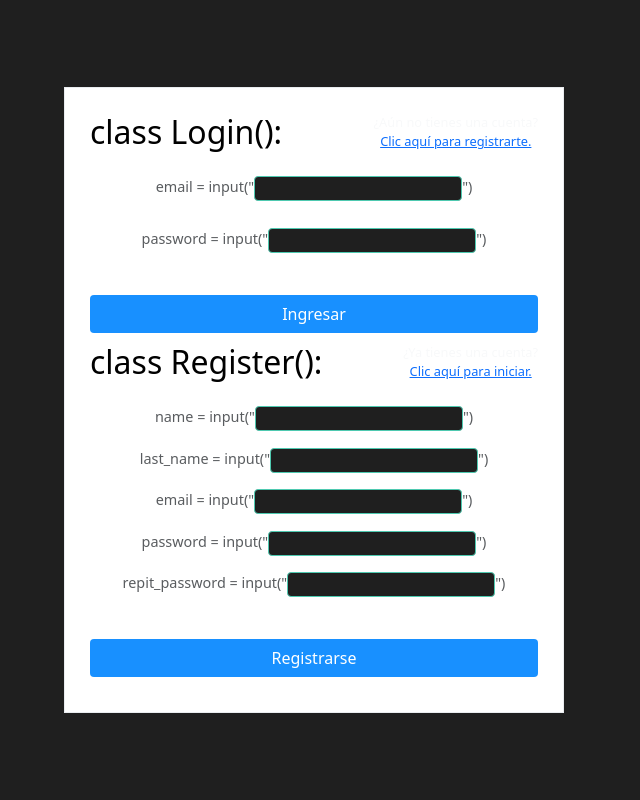
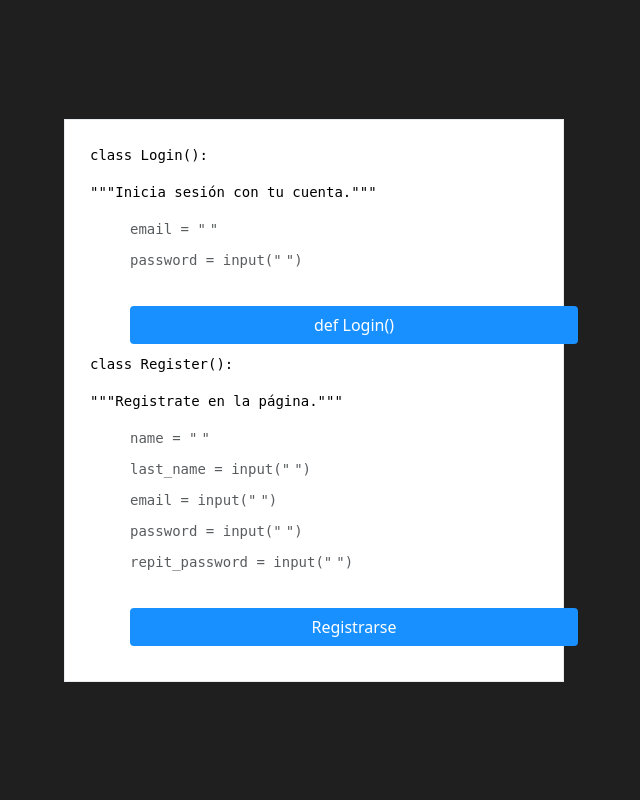
Before and after one commit to TheCatAvila/DevTest, a Flask app: page /ingresar in a window 1280 px wide. Shown: the whole page, without its empty margins (326-966 px from the left). Run offline with Flask 3, Linux system fonts and the light colour scheme; some libraries are stand-ins or nearby versions.

Commit message:
Update: Cambios visuales en el login 2

```diff
--- a/app/static/css/acceder.css
+++ b/app/static/css/acceder.css
@@ -1,10 +1,6 @@
-h2, p, a{
-    margin: 0;
-    padding: 0;
-}
-
-p, a{
-    font-size: 0.8em;
+p, label, input{
+    font-family: monospace;
+    font-size: 0.875em;
 }
 
 /* COLUMNAS Y ROWS */
@@ -30,14 +26,9 @@ p, a{
     justify-content: center;
 }
 
-.cont-tittle-create{
-    height: auto;
+.cont-tittle-desc{
     width: 100%;
-    padding: 0 0 15px 0;
-    display: flex;
-    flex-direction: row;
-    align-items: center;
-    justify-content: space-between;
+    text-align: start;
 }
 
 .cont-qa{
@@ -58,15 +49,23 @@ p, a{
 .acceder-form{
     display: flex;
     flex-direction: column;
-    align-items: start;
     justify-content: start;
+    margin: 0 0 0 5em;
 }
 
 .cont-label-input{
     width: 100%;
     display: flex;
     flex-direction: row;
-    align-items: flex-start;
-    justify-content: center;
-    margin: 10px 0 10px 0;
+    justify-content: left;
+    margin: 0;
 }
+
+input, select, textarea {
+    width: 1px;
+    appearance: none;
+    background-color: white;
+    color: black;
+    border: none;
+    outline: none;
+}
--- a/app/static/css/forms.css
+++ b/app/static/css/forms.css
@@ -2,7 +2,7 @@ form{
     height: 100%;
     width: 100%;
 }
-
+/*
 input, select, textarea {
     font-size: 0.875em;
     font-weight: 400;
@@ -13,7 +13,7 @@ input, select, textarea {
     border: 1px solid var(--class-green);
     border-radius: 4px;
     transition: border-color 0.15s ease-in-out, box-shadow 0.15s ease-in-out;
-    outline: none; /* Desactiva el focus predeterminado */
+    outline: none;
 }
 
 input:hover, select:hover, textarea:hover {
@@ -23,8 +23,9 @@ input:hover, select:hover, textarea:hover {
 input:focus, select:focus, textarea:focus {
     border-color: rgb(255, 0, 0);
     box-shadow: 0 0 0 0.2rem rgba(255, 0, 0, 0.25);
-    outline: none; /* Asegura que no haya borde extra */
+    outline: none;
 }
+*/
 
 label{
     font-size: 0.9em;
--- a/app/templates/auth/login.html
+++ b/app/templates/auth/login.html
@@ -13,19 +13,16 @@
 {% block content %}
 <div class="cont-acceder">
     <div class="info-card">
-        <div class="cont-tittle-create">
-            <h2 style="color: black;">class Login():</h2>
-            <div class="cont-qa">
-                <p>¿Aún no tienes una cuenta? </p>
-                <a href="{{ url_for('auth_routes.register') }}">Clic aquí para registrarte.</a>
-            </div>
+
+        <div class="cont-tittle-desc">
+            <p style="color: black;">class Login():</p>
+            <p style="color: black;">"""Inicia sesión con tu cuenta."""</p>
         </div>
-
         <form class="acceder-form" id="loginForm" action="/login_user" method="POST">
             <div class="cont-label-input">
-                <label for="email">email = input("</label>
-                <input type="email" id="email" name="email" required>
-                <label for="email">")</label>
+                <label for="email">email = "</label>
+                <input type="text" id="email" oninput="resizeInput(this)">
+                <label for="email">"</label>
                 <span class="error" id="emailError"></span>
             </div>
             <div class="cont-label-input">
@@ -34,47 +31,44 @@
                 <label for="password">")</label>
                 <span class="error" id="passwordError"></span>
             </div>
-            <button type="submit" class="btn btn-blue">Ingresar</button>
+            <button type="submit" class="btn btn-blue">def Login()</button>
         </form>
 
-        <div class="cont-tittle-create">
-            <h2 style="color: black;">class Register():</h2>
-            <div class="cont-qa">
-                <p>¿Ya tienes una cuenta? </p>
-                <a href="{{ url_for('auth_routes.login') }}">Clic aquí para iniciar.</a>
-            </div>
+        <div class="cont-tittle-desc">
+            <p style="color: black;">class Register():</p>
+            <p style="color: black;">"""Registrate en la página."""</p>
         </div>
 
         <!-- FORM para registrar usuario -->
-        <form action="/register_user" method="POST">
+        <form class="acceder-form" action="/register_user" method="POST">
             <div class="cont-label-input">
-                <label for="name">name = input("</label>
+                <label for="name">name = "</label>
                 <input type="text" id="name" name="name" required>
-                <label for="email">")</label>
+                <label for="">"</label>
                 <span class="error" id="montoError"></span>
             </div>
             <div class="cont-label-input">
                 <label for="lastname">last_name = input("</label>
                 <input type="text" id="lastname" name="lastname" required>
-                <label for="email">")</label>
+                <label for="">")</label>
                 <span class="error" id="montoError"></span>
             </div>
             <div class="cont-label-input">
                 <label for="email">email = input("</label>
-                <input type="email" id="email" name="email" required>
-                <label for="email">")</label>
+                <input type="email" id="email2" name="email2" required>
+                <label for="">")</label>
                 <span class="error" id="montoError"></span>
             </div>
             <div class="cont-label-input">
                 <label for="password">password = input("</label>
                 <input type="password" id="password" name="password" required>
-                <label for="email">")</label>
+                <label for="">")</label>
                 <span class="error" id="montoError"></span>
             </div>
             <div class="cont-label-input">
                 <label for="password_confirm">repit_password = input("</label>
                 <input type="password" id="password_confirm" name="password_confirm" required>
-                <label for="email">")</label>
+                <label for="">")</label>
                 <span class="error" id="montoError"></span>
             </div>
             <button type="submit" class="btn btn-blue">Registrarse</button>
@@ -86,5 +80,10 @@
 
 <!-- JavaScript personalizado por página -->
 {% block js %}
+<script>
+    function resizeInput(input) {
+        input.style.width = ((input.value.length + 1) * 8) + "px";
+    }
+</script>
 <script src="{{ url_for('static', filename='js/swal-login.js') }}"></script>
 {% endblock %}
```
